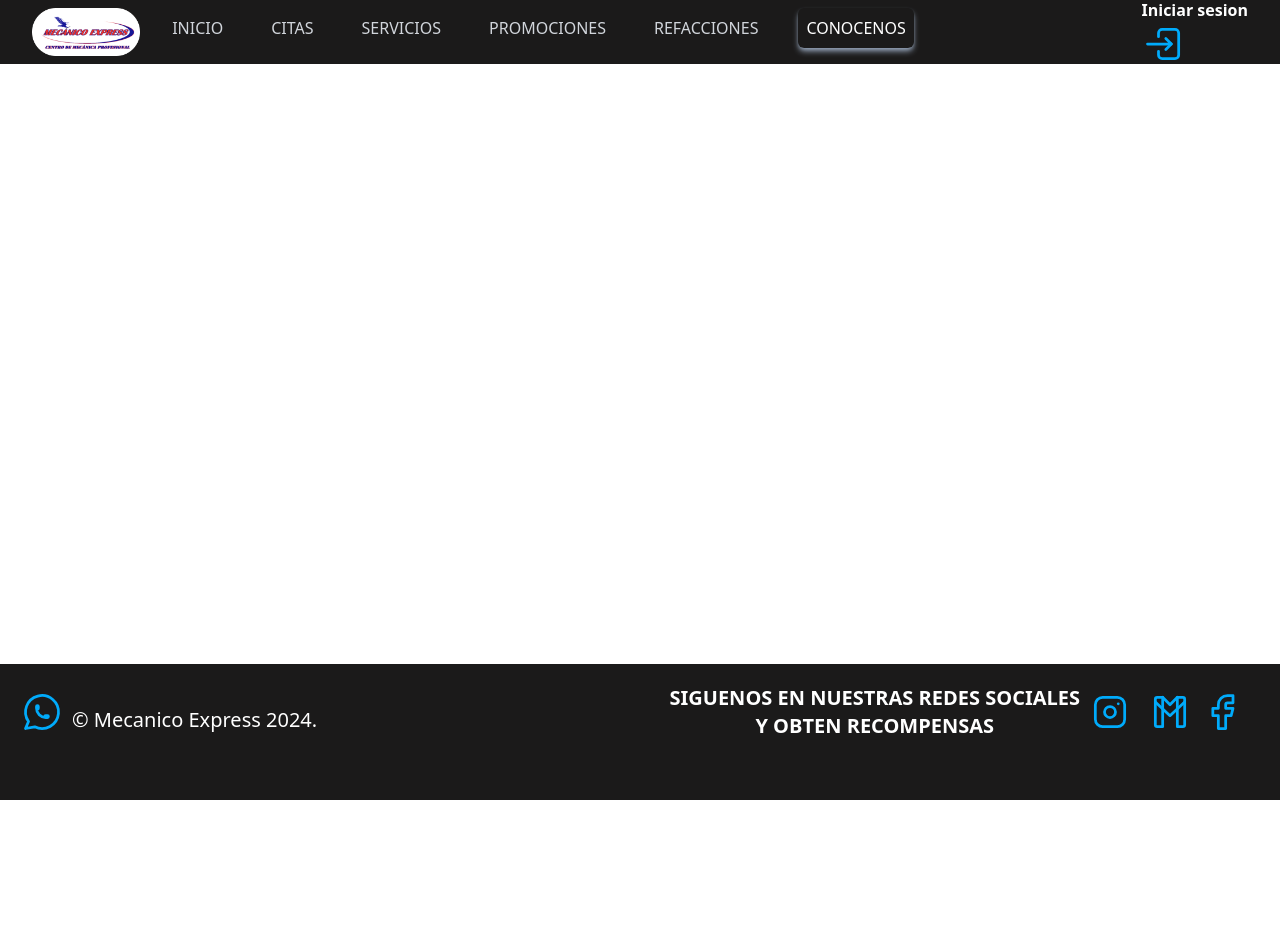
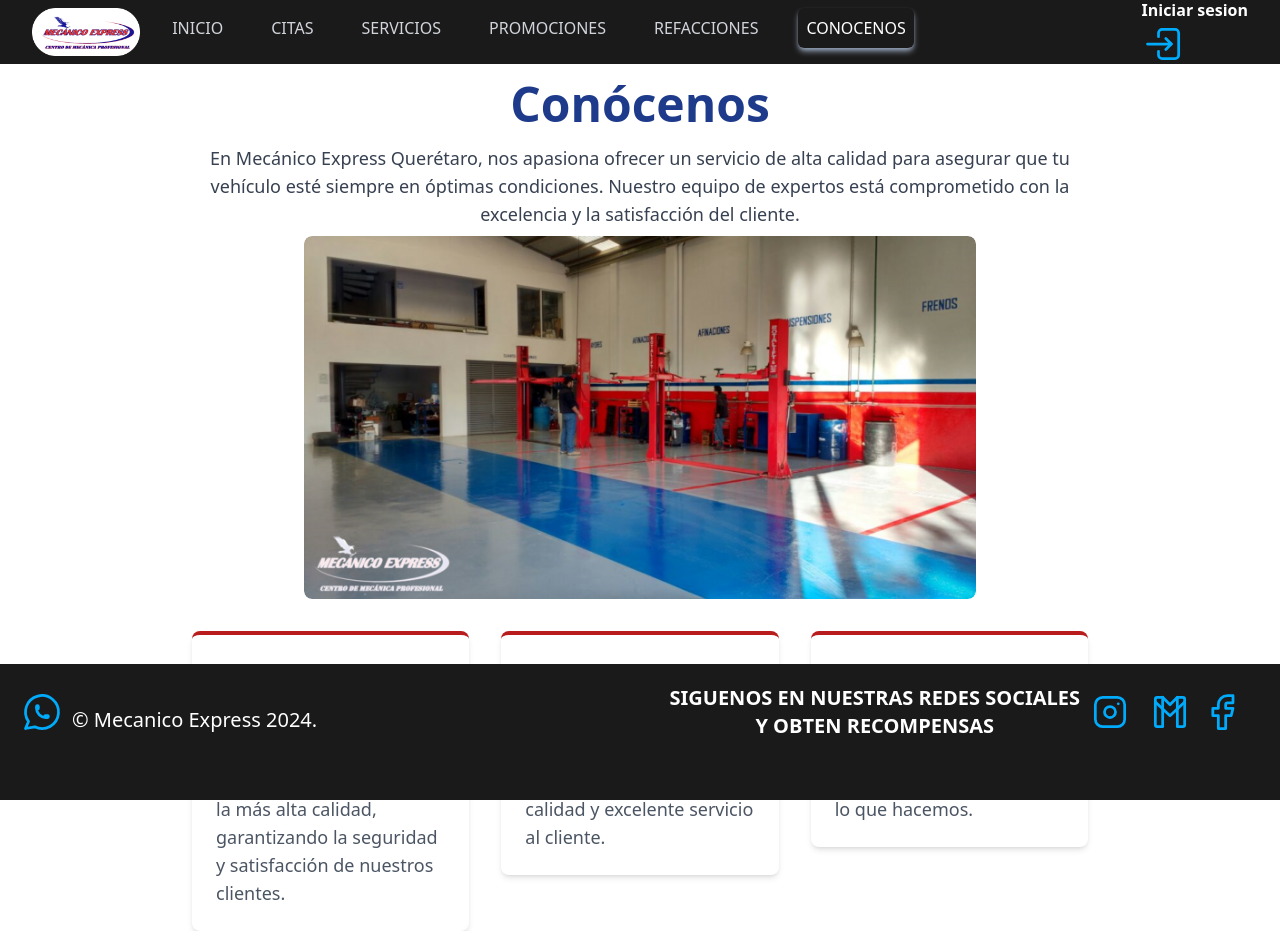
Before and after one commit to Whusher/MecanicoExpress, a React (Vite) app: page /nosotros in a window 1280 px wide. Before the commit the page ends 800 px from the top, so only its background shows below. Built offline with nearby package versions, Linux system fonts and the light colour scheme.

Commit message:
Pantalla de 'Nosotros'

```diff
--- a/src/views/guest/Nosotros.jsx
+++ b/src/views/guest/Nosotros.jsx
@@ -1,10 +1,51 @@
 import Header from "../../components/Header";
 import Footer from "../../components/Footer";
-export default function Nosotros() {
+
+function Nosotros() {
   return (
     <>
-        <Header/>
-        <Footer/>
+      <Header />
+      <div className="flex flex-col items-center px-4 bg-gradient-to-r from-black-100 to-blue-300">
+        {/* Título */}
+        <h1 className="text-5xl font-extrabold mb-4 text-center text-blue-900">
+          Conócenos
+        </h1>
+
+        {/* Descripción */}
+        <p className="text-lg text-center mb-2 max-w-4xl text-gray-700">
+          En Mecánico Express Querétaro, nos apasiona ofrecer un servicio de alta calidad para asegurar que tu vehículo esté siempre en óptimas condiciones. Nuestro equipo de expertos está comprometido con la excelencia y la satisfacción del cliente.
+        </p>
+
+        {/* Imagen */}
+        <div className="w-full max-w-2xl mb-8 rounded-lg overflow-hidden">
+          <img src="/taller.png" alt="Nuestro equipo" className="w-full h-auto rounded-lg shadow-lg" />
+        </div>
+
+        {/* Misión, Visión y Valores */}
+        <div className="flex flex-col md:flex-row justify-between items-start w-full max-w-4xl gap-8">
+          <div className="md:w-1/3 p-6 bg-white rounded-lg shadow-md border-t-4 border-red-700">
+            <h2 className="text-3xl font-bold mb-4 text-blue-800">Misión</h2>
+            <p className="text-lg text-gray-600">
+              Proveer servicios de mantenimiento y reparación automotriz de la más alta calidad, garantizando la seguridad y satisfacción de nuestros clientes.
+            </p>
+          </div>
+          <div className="md:w-1/3 p-6 bg-white rounded-lg shadow-md border-t-4 border-red-700">
+            <h2 className="text-3xl font-bold mb-4 text-blue-800">Visión</h2>
+            <p className="text-lg text-gray-600">
+              Ser el taller mecánico líder en Querétaro, reconocido por nuestra integridad, calidad y excelente servicio al cliente.
+            </p>
+          </div>
+          <div className="md:w-1/3 p-6 bg-white rounded-lg shadow-md border-t-4 border-red-700">
+            <h2 className="text-3xl font-bold mb-4 text-blue-800">Valores</h2>
+            <p className="text-lg text-gray-600">
+              Honestidad, responsabilidad, compromiso, y pasión por lo que hacemos.
+            </p>
+          </div>
+        </div>
+      </div>
+      <Footer />
     </>
-  )
+  );
 }
+
+export default Nosotros;
```
Also changed, not shown: public/mecexpress.png (added), public/taller.png (added).
